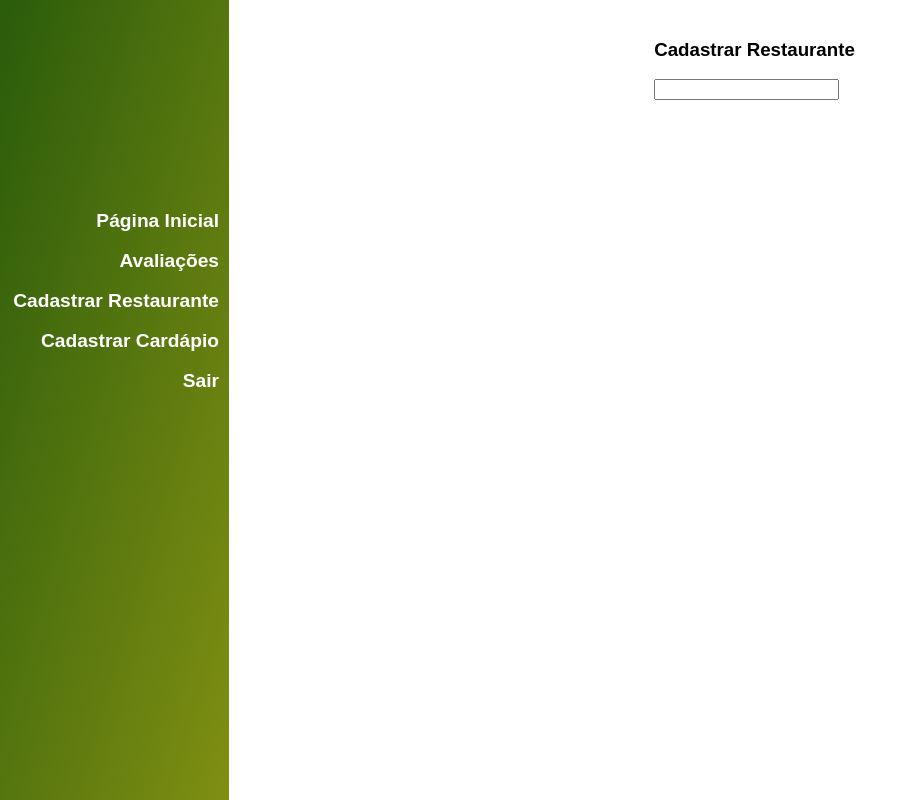
After one commit to L-Rock-C/BonAppetit, a PHP site: page /adm_sign_up_rest.php in a window 1280 px wide. The commit adds this page. Shown: the whole page, without its empty margins (0-918 px from the left). Run offline with PHP 8.4, Linux system fonts and the light colour scheme.

Commit message:
Add files via upload

```diff
--- /dev/null
+++ b/bd.com/adm_sign_up_rest.php
@@ -0,0 +1,26 @@
+<?php
+
+include_once "header.php";
+
+?>
+<div id="home_page">
+	<div id="left_bar">
+		<nav id="nav_menu">
+			<ul id="nav_menu">
+				<li><a class="menu_item" href="home_adm.php">Página Inicial</a></li>
+				<li><a class="menu_item" href="adm/adm_rate.php">Avaliações</a></li>
+				<li><a class="menu_item" href="adm_sign_up_rest.php">Cadastrar Restaurante</a></li>
+				<li><a class="menu_item" href="adm/sign_up_menu.php">Cadastrar Cardápio</a></li>
+				<li><a class="menu_item" href="index.php">Sair</a></li>
+			</ul>
+		</nav>
+	</div>
+	<div id="page_content">
+		<h3>Cadastrar Restaurante</h3>
+		<form>
+			<input type="text" name="">
+		</form>
+	</div>
+</div>
+</body>
+</html>
--- a/bd.com/erro.php
+++ b/bd.com/erro.php
@@ -1,7 +1,7 @@
 <?php
 
 	include_once "header.php";
-
+	sleep(2);
 
 ?>
 	<div id="home_page">
--- a/bd.com/header.php
+++ b/bd.com/header.php
@@ -4,6 +4,7 @@
 	<meta charset="utf-8">
 	<meta name="viewport" content="width=device-width, initial-scale=1">
 	<link rel="stylesheet" type="text/css" href="style.css">
+	<script src="functions.js"></script>
 	<title>Bon Appétit</title>
 </head>
 <body>
--- a/bd.com/index.php
+++ b/bd.com/index.php
@@ -1,4 +1,8 @@
 <?php
+	ob_start();
+
+	session_start();
+
 	include_once "header.php";
 ?>
 
@@ -15,7 +19,7 @@
 			</div>
 		</div>
 		<div class="log_in">
-			<form id="log_in_form" action="home.php" method="POST">
+			<form id="log_in_form" action="control.php" method="POST">
 				<h3>Entre com seu<br>email e senha</h3>
 				<input type="email" name="email" placeholder="exemplo@email.com">
 				<input type="password" name="password" placeholder="********">
--- a/bd.com/sign_up.php
+++ b/bd.com/sign_up.php
@@ -9,6 +9,8 @@
 		$login = mysqli_escape_string($connect, $_POST['email']);
 		$password = mysqli_escape_string($connect, $_POST['password']);
 		$password_2 = mysqli_escape_string($connect, $_POST['password_2']);
+		$tipo = mysqli_escape_string($connect, $_POST['tipo_conta']);
+		echo $tipo;
 
 		if($nome =="" or $sobrenome == "" or $login == "" or $password == "" or $password_2 == ""){
 			$erros[] = "O Campo login/senha precisa ser preenchidos.";
@@ -31,7 +33,7 @@
 					if(mysqli_num_rows($result) > 0){
 						echo "Cadastro inválido: este email já está cadastrado.";
 					} else{
-						$insert = "INSERT INTO `usuarios`(`user_name`, `user_surname`, `user_email`, `user_pass_1`, `user_pass_2`) VALUES ('$nome','$sobrenome','$login','$password','$password_2')";
+						$insert = "INSERT INTO `usuarios`(`user_name`, `user_surname`, `user_email`, `user_pass_1`, `user_pass_2`, `user_type`) VALUES ('$nome','$sobrenome','$login','$password','$password_2', '$tipo')";
 						if(mysqli_query($connect, $insert)){
 							header('Location: index.php?sucesso');
 						} else{
--- a/bd.com/style.css
+++ b/bd.com/style.css
@@ -3,6 +3,45 @@ body{
 	padding: 0;
 	font-family: Poppings, sans-serif;
 }
+#back_btn{
+	width: 54px;
+	height: 54px;
+	background-color: transparent;
+	background-image: url("images/back_btn.png");
+	border: none;
+	position: relative;
+	top: 25px;
+	left: 25px;
+}
+#back_btn:hover{
+	background-image: url("images/back_btn_hoved.png");
+}
+nav#nav_menu{
+	margin-top: 200px;
+}
+ul#nav_menu{
+	list-style: none;
+	padding: 0;
+}
+ul#nav_menu>li{
+	height: 40px;
+	padding-right: 10px;
+	text-align: right;
+	transition: 0.3s;
+}
+ul#nav_menu>li:hover{
+	background-color: #b9c083;
+}
+.menu_item{
+	color: white;
+	font-size: 1.2em;
+	font-weight: bold;
+	text-decoration: none;
+	position: relative;
+    top: 10px;
+}
+
+
 /* ------ Log in ------- */
 	#home_page{
 		display: flex;
```
Also changed, not shown: bd.com/control.php (added, +61 -0 lines), bd.com/home_adm.php (added, +25 -0 lines), bd.com/home_client.php (added, +14 -0 lines), bd.com/signup.php (+6 -5 lines), bd.com/functions.js (added), bd.com/images/back_btn.png, bd.com/images/back_btn_hoved.png (added).
